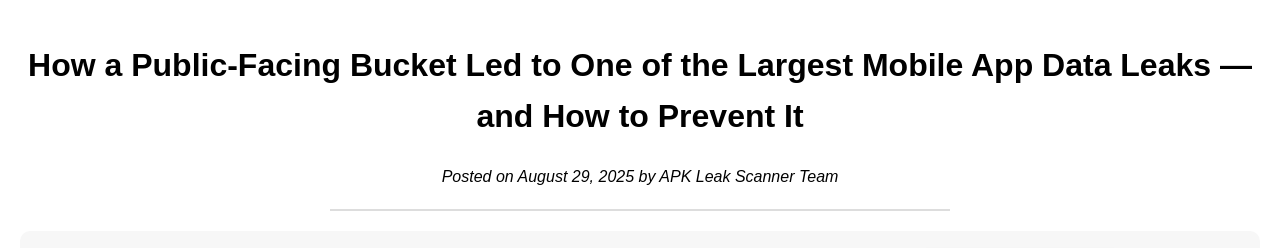
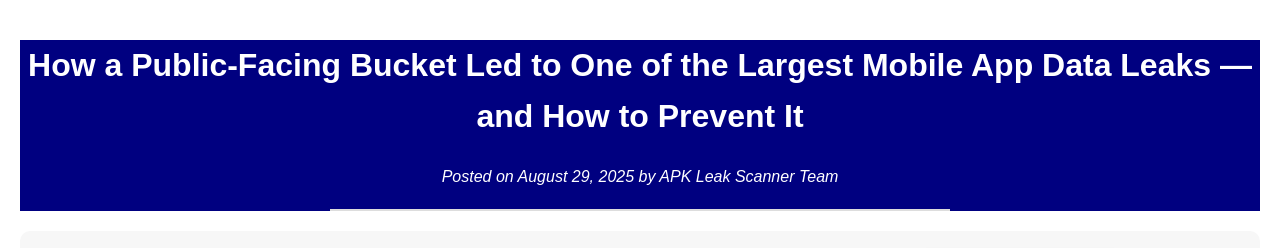
Before and after one commit to justinlplummer/freeOnlineApkLeakScanner.com, a plain HTML site: page index.html in a window 1280 px wide. Shown: the top 248 px of the page. Drawn offline with Linux system fonts and the light colour scheme; grey boxes are pictures that could not be loaded.

Commit message:
Update index.html

```diff
--- a/index.html
+++ b/index.html
@@ -26,7 +26,7 @@
 </head>
 <body>
 
-<div style="text-align:center;">
+<div style="background-color:#000080; color:white; text-align:center;">
   <h1>How a Public-Facing Bucket Led to One of the Largest Mobile App Data Leaks — and How to Prevent It</h1>
   <p><em>Posted on August 29, 2025 by APK Leak Scanner Team</em></p>
   <hr style="margin: 20px auto; width:50%;"> <!-- optional: make the line shorter and centered -->
```
